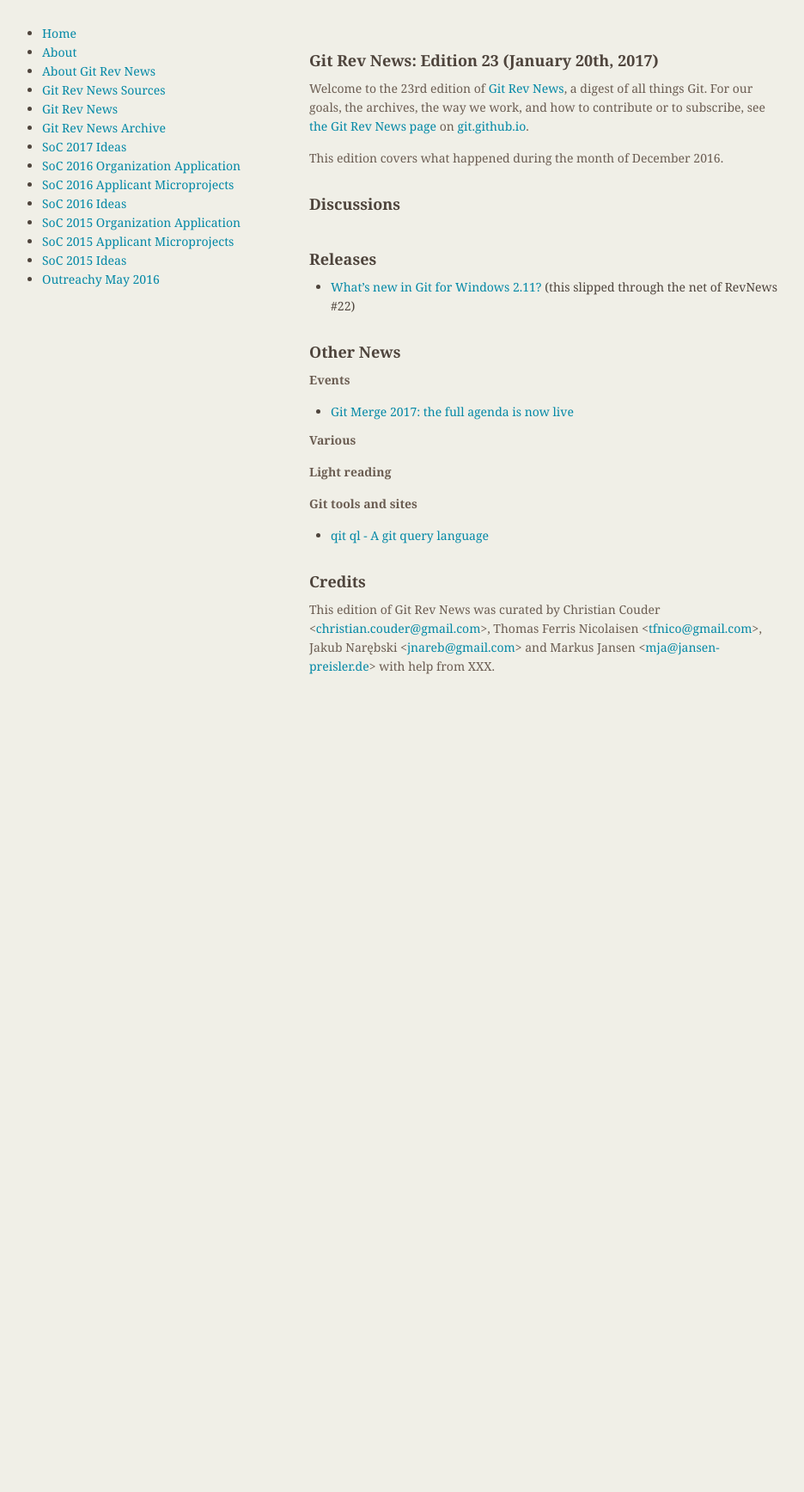
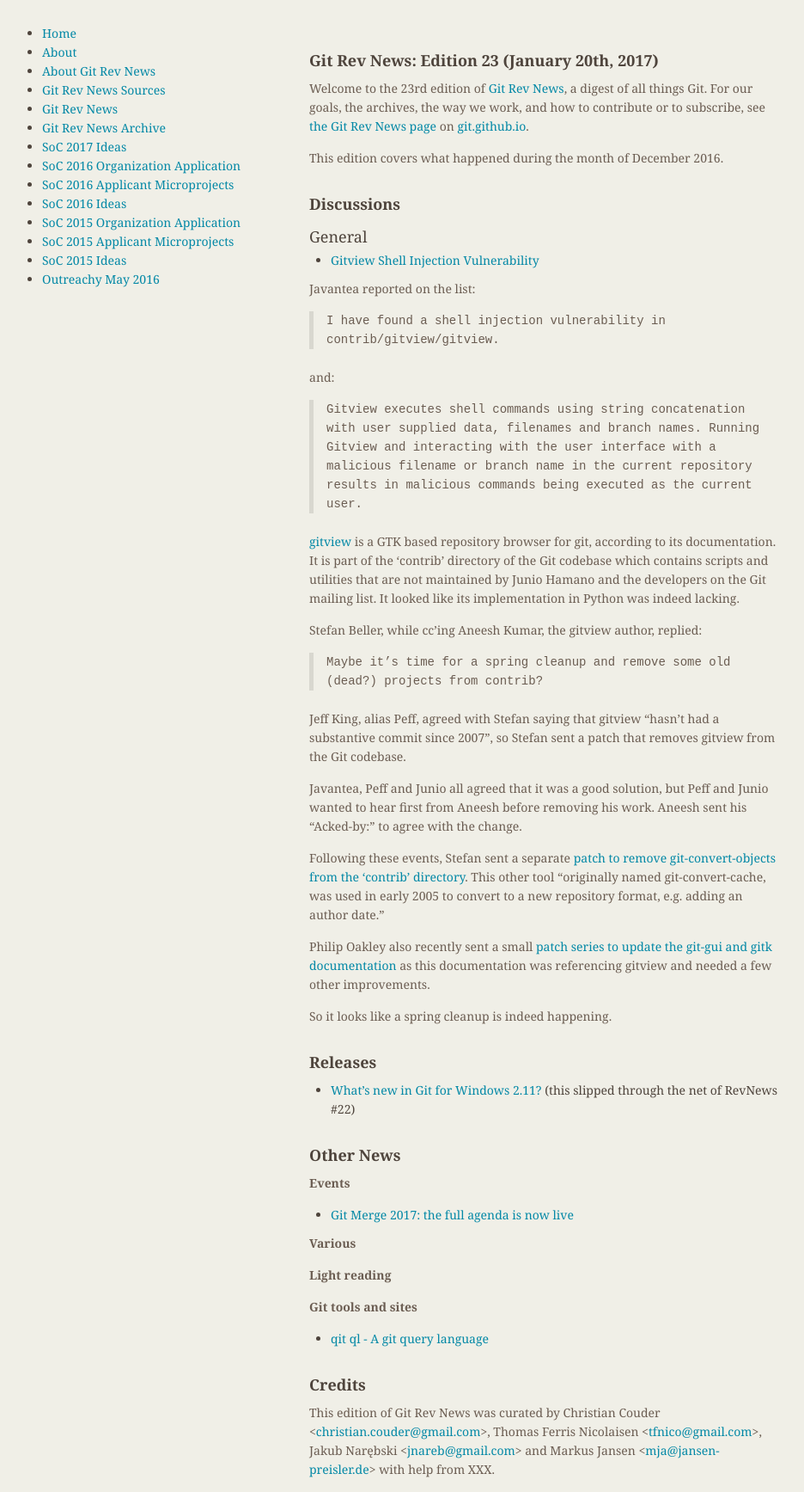
Before and after one commit to git/git.github.io, a Jekyll site: the page built from rev_news/drafts/edition-23.md, in a window 1280 px wide. Shown: the whole page at 86% size, without its empty margins (174-1110 px from the left). Built offline with Jekyll 4.4.1, drawn with Linux system fonts in a browser that asks for light colours; before the commit the page ends 900 px from its top, so only the background shows below that.

Commit message:
rn-23: add article about gitview removal

```diff
--- a/rev_news/drafts/edition-23.md
+++ b/rev_news/drafts/edition-23.md
@@ -17,9 +17,53 @@
 
 ## Discussions
 
-<!---
 ### General
--->
+
+* [Gitview Shell Injection Vulnerability](https://public-inbox.org/git/20161227082922.8B7A813893D@mail.altsci.com/)
+
+Javantea reported on the list:
+
+> I have found a shell injection vulnerability in contrib/gitview/gitview.
+
+and:
+
+> Gitview executes shell commands using string concatenation with user
+> supplied data, filenames and branch names. Running Gitview and
+> interacting with the user interface with a malicious filename or
+> branch name in the current repository results in malicious commands
+> being executed as the current user.
+
+[gitview](https://github.com/git/git/tree/v2.11.0/contrib/gitview) is
+a GTK based repository browser for git, according to its
+documentation. It is part of the 'contrib' directory of the Git
+codebase which contains scripts and utilities that are not maintained
+by Junio Hamano and the developers on the Git mailing list. It looked
+like its implementation in Python was indeed lacking.
+
+Stefan Beller, while cc'ing Aneesh Kumar, the gitview author, replied:
+
+> Maybe it's time for a spring cleanup and remove some old (dead?)
+> projects from contrib?
+
+Jeff King, alias Peff, agreed with Stefan saying that gitview "hasn't
+had a substantive commit since 2007", so Stefan sent a patch that
+removes gitview from the Git codebase.
+
+Javantea, Peff and Junio all agreed that it was a good solution, but
+Peff and Junio wanted to hear first from Aneesh before removing his work.
+Aneesh sent his "Acked-by:" to agree with the change.
+
+Following these events, Stefan sent a separate
+[patch to remove git-convert-objects from the 'contrib' directory](https://public-inbox.org/git/20161228180205.29213-1-sbeller@google.com/).
+This other tool "originally named git-convert-cache, was used in early
+2005 to convert to a new repository format, e.g. adding an author
+date."
+
+Philip Oakley also recently sent a small
+[patch series to update the git-gui and gitk documentation](https://public-inbox.org/git/20170112213240.7972-1-philipoakley@iee.org/)
+as this documentation was referencing gitview and needed a few other improvements.
+
+So it looks like a spring cleanup is indeed happening.
 
 <!---
 ### Reviews
```
